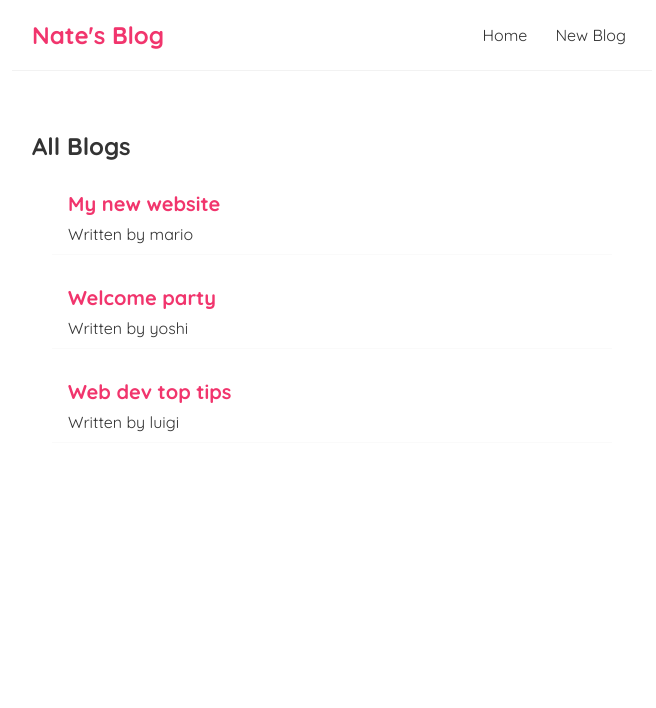
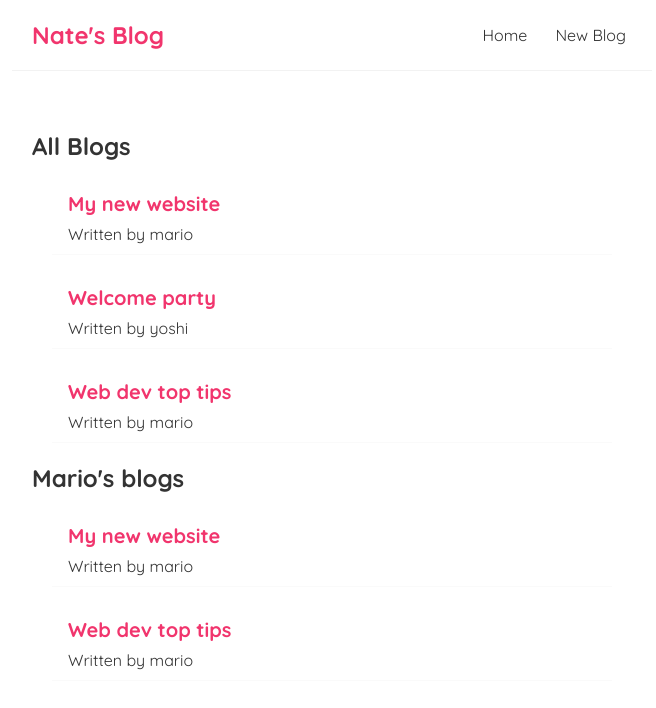
Before and after one commit to nkc53/simpleBlog, a React (Create React App) app: page / in a window 1280 px wide. Shown: the top 708 px of the page, without its empty margins (308-964 px from the left). Built offline with nearby package versions, Linux system fonts and the light colour scheme.

Commit message:
practicing reusing components by using the filter function for a list

```diff
--- a/src/Home.js
+++ b/src/Home.js
@@ -5,12 +5,13 @@
     const [blogs, setBlogs] = useState([
     { title: 'My new website', body: 'lorem ipsum...', author: 'mario', id: 1},
     { title: 'Welcome party', body: 'lorem ipsum...', author: 'yoshi', id: 2},
-    { title: 'Web dev top tips', body: 'lorem ipsum...', author: 'luigi', id: 3},
+    { title: 'Web dev top tips', body: 'lorem ipsum...', author: 'mario', id: 3},
     ]);
 
     return (
         <div className="home">
             <BlogList blogs={ blogs } title="All Blogs"/>
+            <BlogList blogs={ blogs.filter((blog) => blog.author === 'mario' ) } title="Mario's blogs"/>
         </div>
     );
 }
--- a/src/index.js
+++ b/src/index.js
@@ -2,7 +2,6 @@
 import ReactDOM from 'react-dom/client';
 import './index.css';
 import App from './App';
-import reportWebVitals from './reportWebVitals';
 
 const root = ReactDOM.createRoot(document.getElementById('root'));
 root.render(
```
